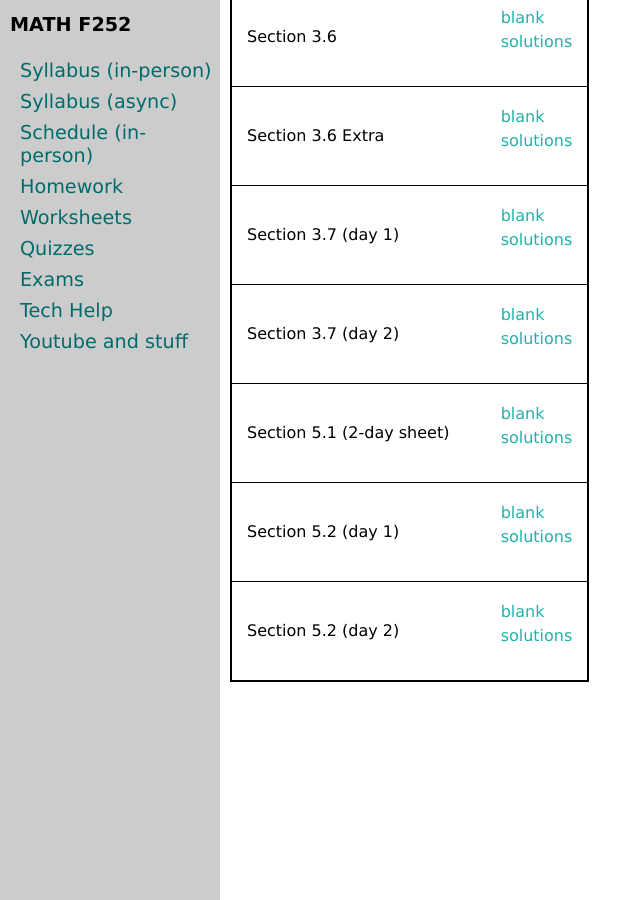
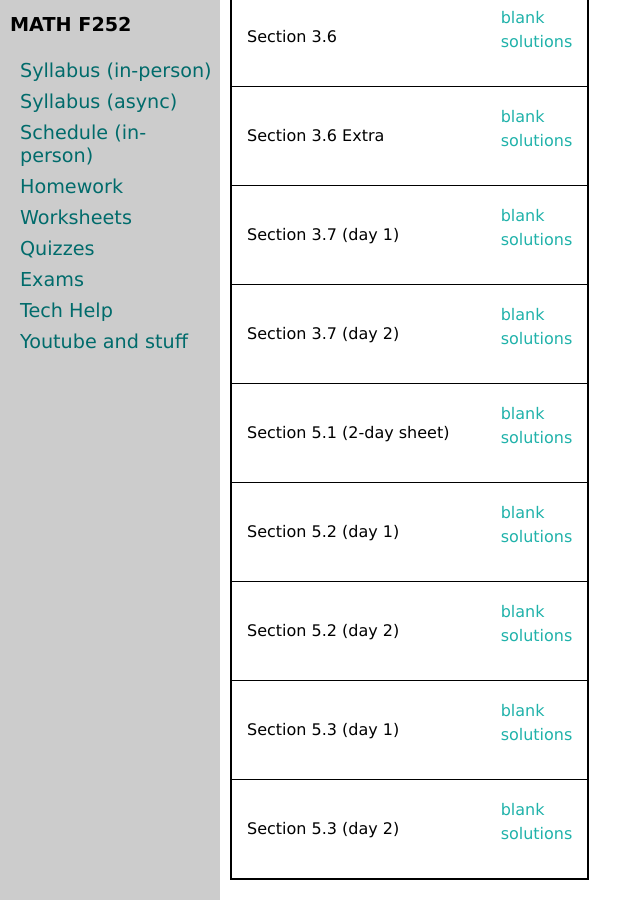
Before and after one commit to uaf-math/calc2, a Jekyll site: the page built from worksheetsF25.md, in a window 1280 px wide and 900 px high, scrolled down 2286 px. Shown: the whole window, without its empty margins (0-641 px from the left). Built offline with Jekyll 4.4.1, drawn with Linux system fonts in a browser that asks for light colours.

Commit message:
Update worksheetsF25.yml

```diff
--- a/_data/worksheetsF25.yml
+++ b/_data/worksheetsF25.yml
@@ -87,3 +87,9 @@ worksheets:
 - name: Section 5.2 (day 2)
   blank: M252-5-2-b.pdf
   solutions: M252-5-2-b-ss.pdf
+- name: Section 5.3 (day 1)
+  blank: M252-5-3-a.pdf
+  solutions: M252-5-3-a-s.pdf
+- name: Section 5.3 (day 2)
+  blank: M252-5-3-b.pdf
+  solutions: M252-5-3-b-s.pdf
```
